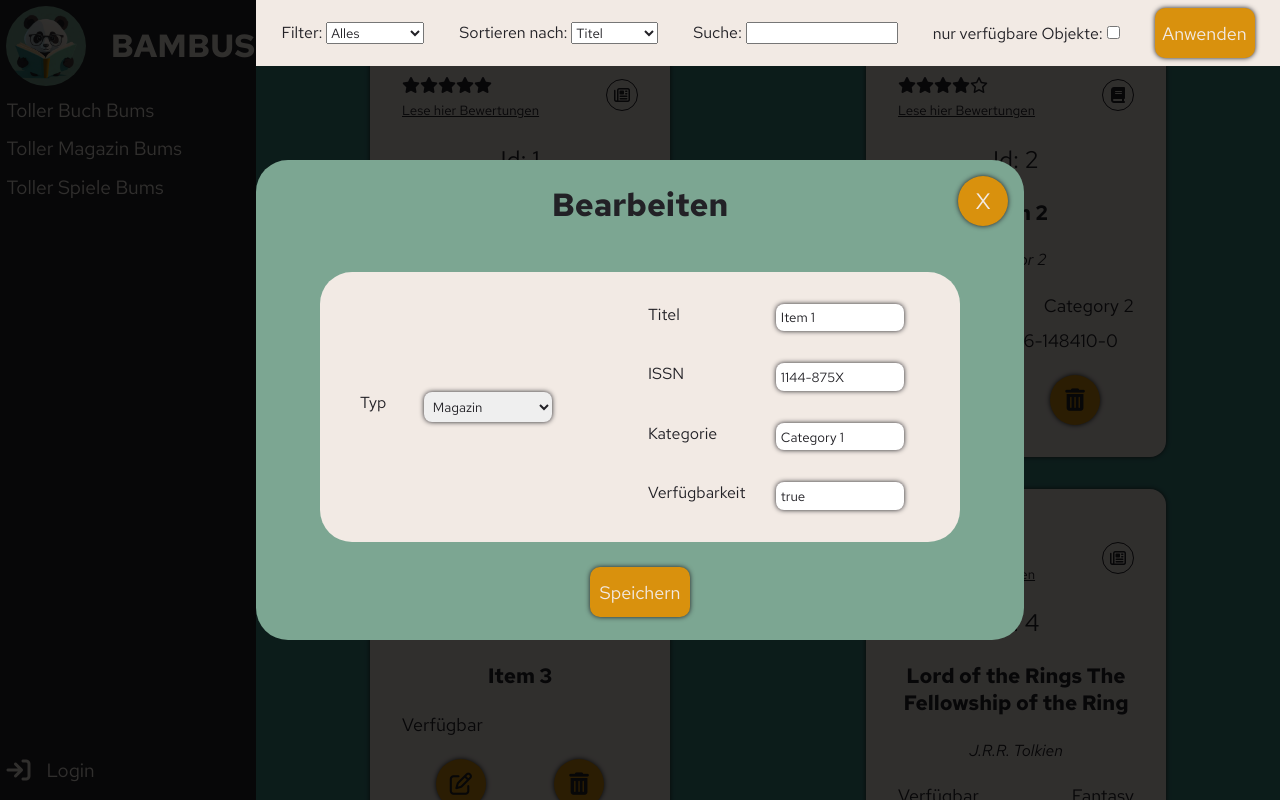
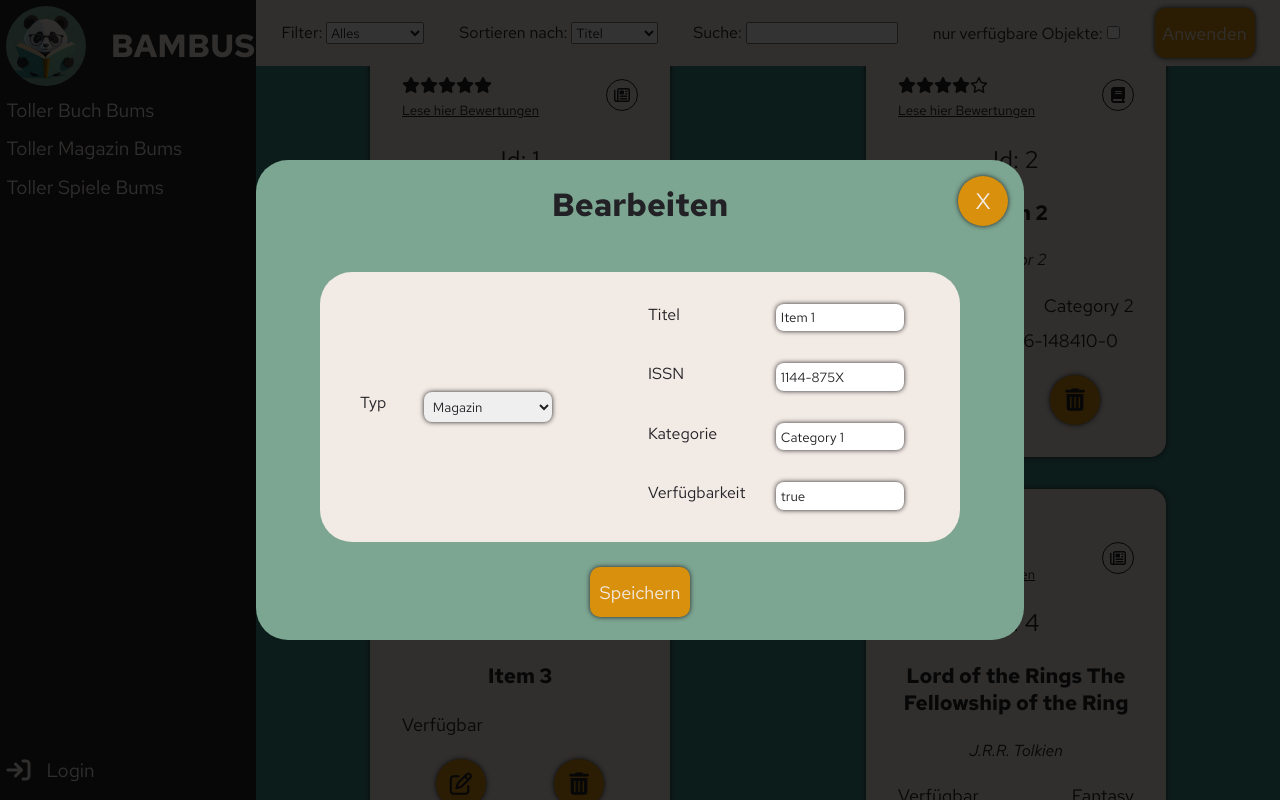
Before and after one commit to saltyniggo/BAMBUS, a Vue app in the folder Frontend/BAMBUS/: page / in a window 1280 px wide. Both pictures are taken after a click on the button 461 px from the left and 1272 px from the top of the page. Shown: the part 872-1672 px from the top of the page. Built offline with nearby package versions, Linux system fonts and the light colour scheme.

Commit message:
z-index backdrop gefixed

```diff
--- a/Frontend/BAMBUS/src/components/base-components/base-modal-large.vue
+++ b/Frontend/BAMBUS/src/components/base-components/base-modal-large.vue
@@ -124,7 +124,7 @@
   left: 0;
   width: 100vw;
   height: 100vh;
-  z-index: 19;
+  z-index: 150;
   background-color: rgba(0, 0, 0, 0.8);
 }
 </style>
--- a/Frontend/BAMBUS/src/components/base-components/base-modal-small.vue
+++ b/Frontend/BAMBUS/src/components/base-components/base-modal-small.vue
@@ -103,7 +103,7 @@
   left: 0;
   width: 100vw;
   height: 100vh;
-  z-index: 19;
+  z-index: 150;
   background-color: rgba(0, 0, 0, 0.8);
 }
 </style>
```
